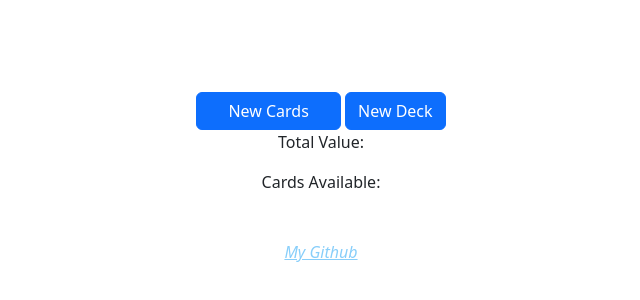
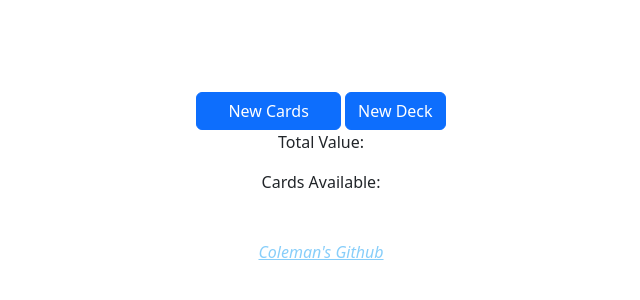
Before and after one commit to CharleeBrown/CardPull, a website: page public/index.html in a window 1280 px wide. Shown: the part 174-474 px from the top of the page, 319-959 px from the left. Drawn offline with nearby package versions, Linux system fonts and the light colour scheme; no server answers.

Commit message:
Updated link text

```diff
--- a/public/index.html
+++ b/public/index.html
@@ -49,7 +49,7 @@
             </div>
           </div>
 </div>
-<footer class="text-center" style="margin-top:30px;"> <a style="color:lightskyblue; font-style:italic;"href="https://www.github.com/CharleeBrown"> My Github</a></footer>
+<footer class="text-center" style="margin-top:30px;"> <a style="color:lightskyblue; font-style:italic;"href="https://www.github.com/CharleeBrown"> Coleman's Github</a></footer>
 </body>
 <script src="./javascripts/main.js"></script>
 </html>
```
